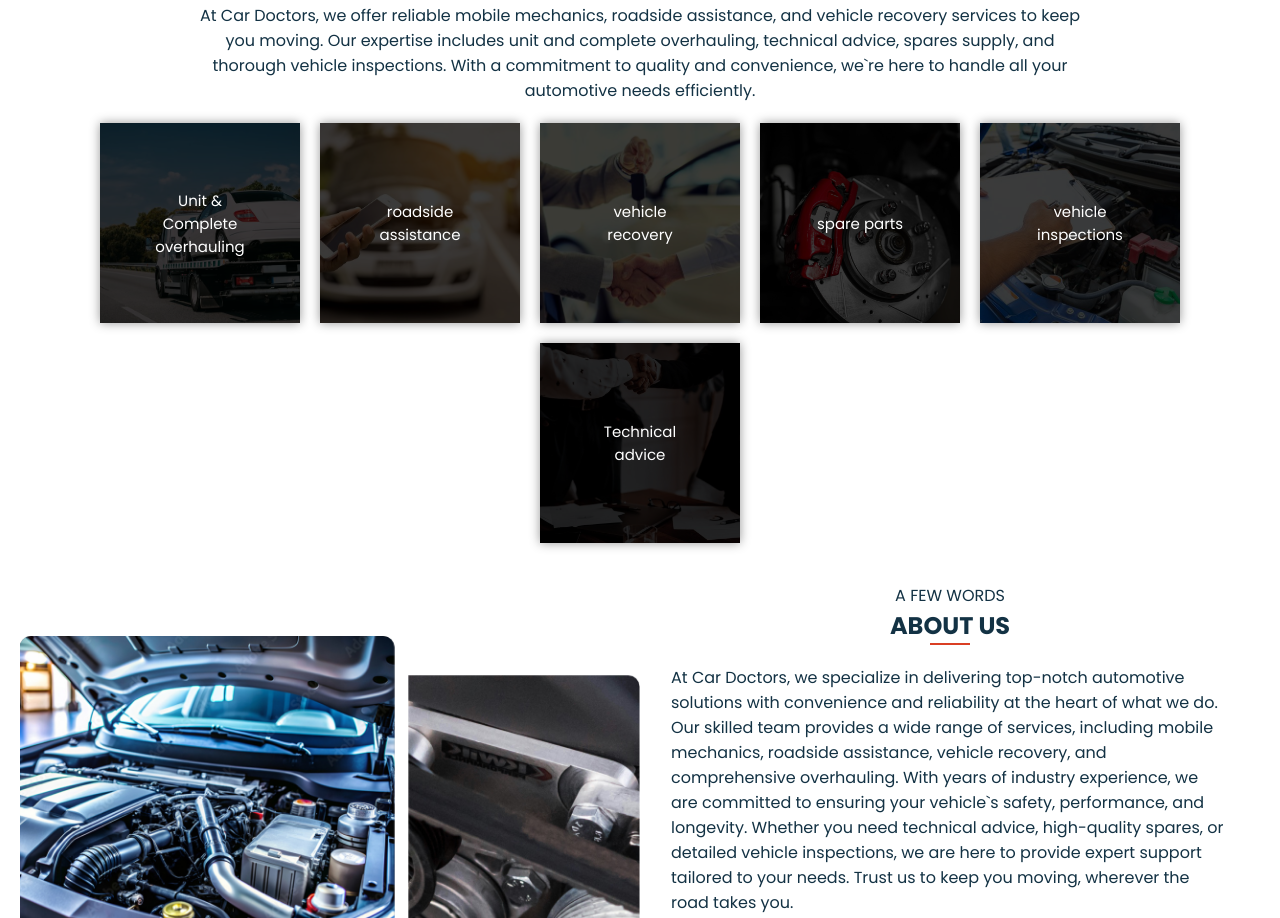
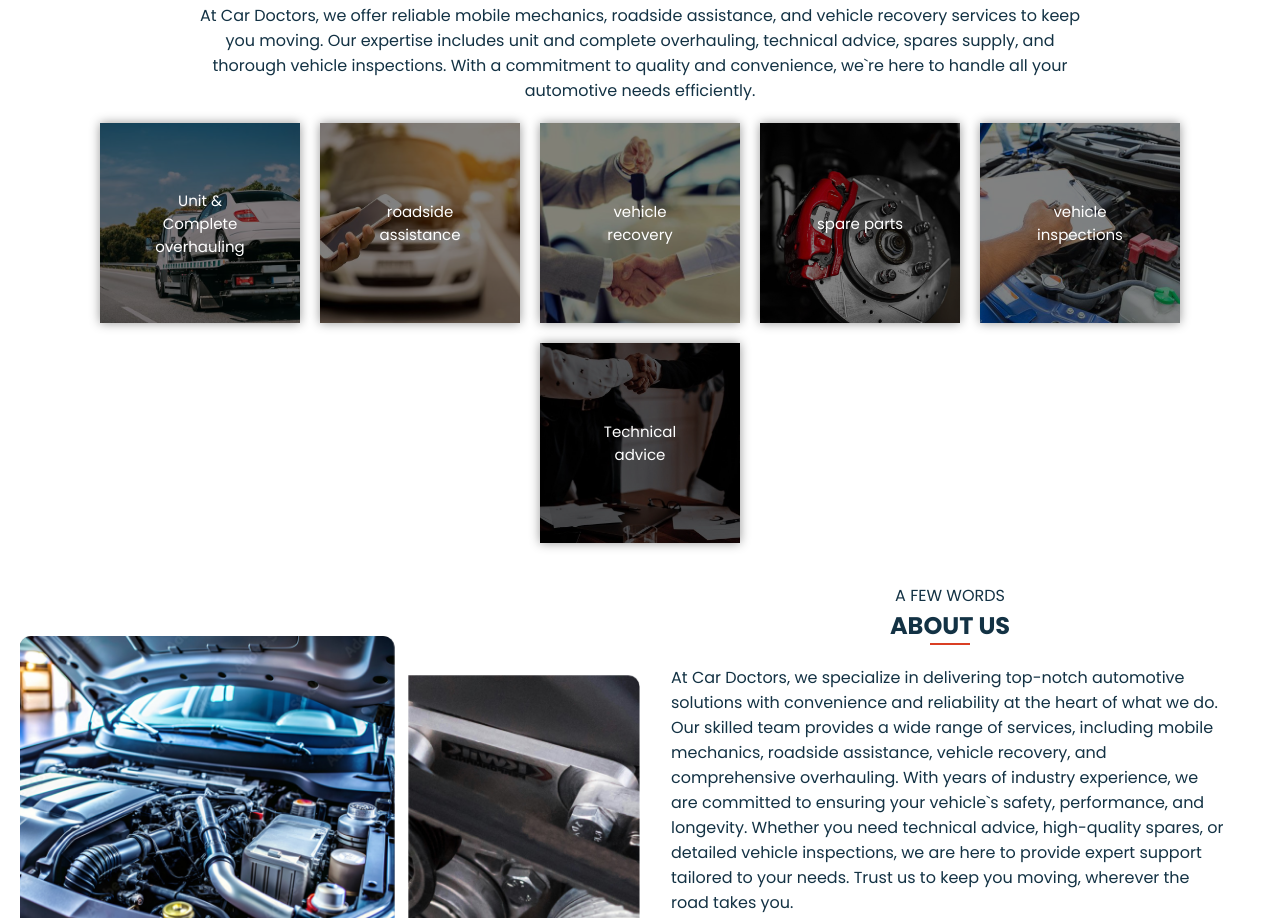
Before and after one commit to Balicholo/car-doctors, a plain HTML site: page home.html in a window 1280 px wide. Shown: the part 899-1817 px from the top of the page. Drawn offline with nearby package versions, Linux system fonts and the light colour scheme; a web font is replaced by a local one.

Commit message:
filter-adjustment

```diff
--- a/css/mainstyles.css
+++ b/css/mainstyles.css
@@ -331,7 +331,7 @@ html{
   left: 0;
   width: 100%;
   height: 100%;
-  background-color: rgba(0, 0, 0, 0.767); /* Dark overlay with 76.7% opacity */
+  background-color: rgba(0, 0, 0, 0.493); /* Dark overlay with 76.7% opacity */
   z-index: 1; /* Ensures it is above the image but below the text */
   transition: opacity 0.5s ease; /* Smooth fade-out effect */
 }
```
